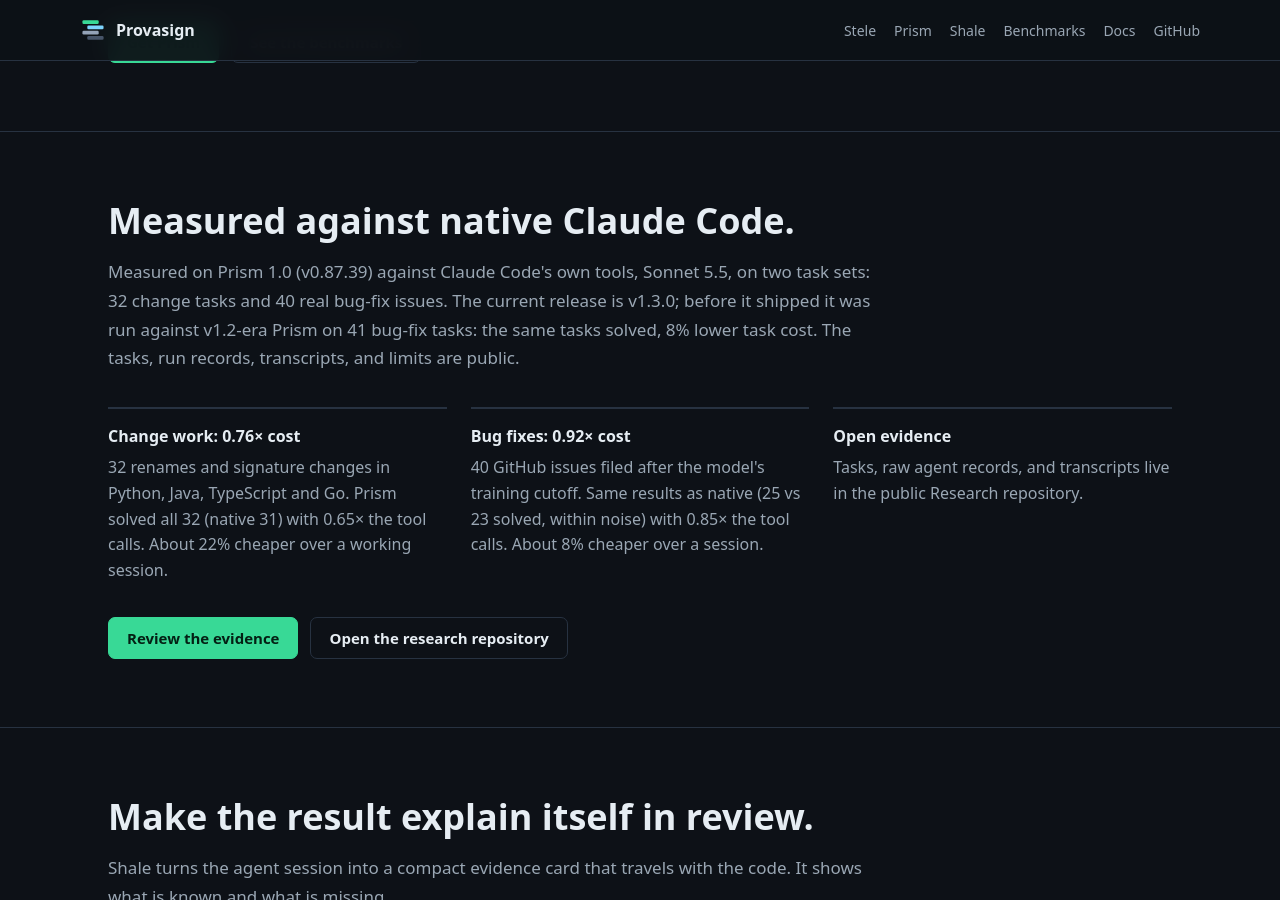
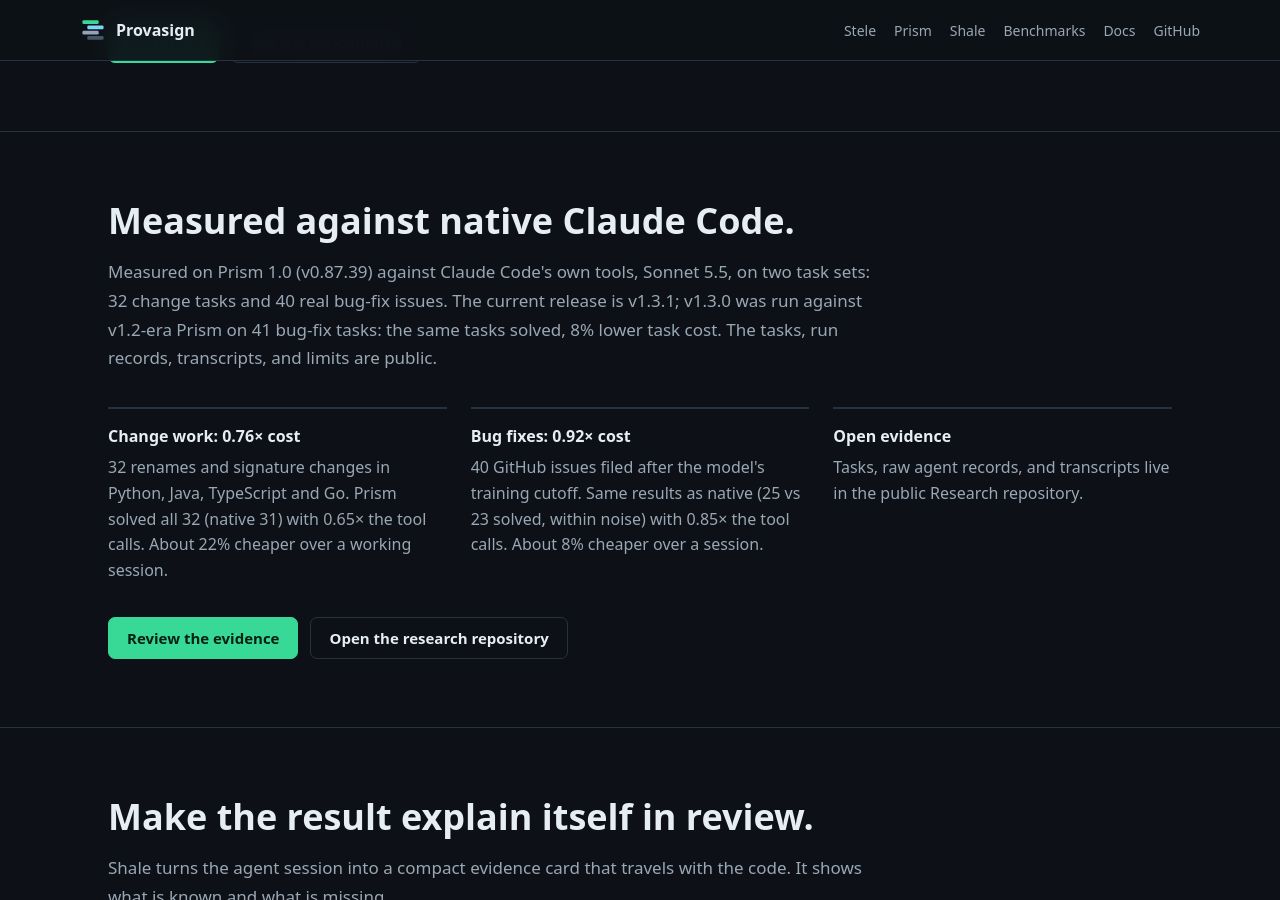
Before and after one commit to provasign/provasign.github.io, a Jekyll site: the page built from index.html, in a window 1280 px wide and 900 px high, scrolled down 3443 px. Built offline with Jekyll 4.4.1, drawn with Linux system fonts in a browser that asks for light colours.

Commit message:
Prism v1.3.1 and Grove v0.64.1 pins
Co-Authored-By: Claude Opus 5.5 <noreply@anthropic.com>
Claude-Session: https://claude.ai/code/session_01EGo7eZsdnqrNMySP58gvuH

```diff
--- a/index.html
+++ b/index.html
@@ -297,7 +297,7 @@ completeness: <span class="green">closed</span> (compiler-backed go)
     <section class="section">
       <div class="wrap">
         <h2 class="section-title">Measured against native Claude Code.</h2>
-        <p class="section-lead">Measured on Prism 1.0 (v0.87.39) against Claude Code's own tools, Sonnet 5.5, on two task sets: 32 change tasks and 40 real bug-fix issues. The current release is v1.3.0; before it shipped it was run against v1.2-era Prism on 41 bug-fix tasks: the same tasks solved, 8% lower task cost. The tasks, run records, transcripts, and limits are public.</p>
+        <p class="section-lead">Measured on Prism 1.0 (v0.87.39) against Claude Code's own tools, Sonnet 5.5, on two task sets: 32 change tasks and 40 real bug-fix issues. The current release is v1.3.1; v1.3.0 was run against v1.2-era Prism on 41 bug-fix tasks: the same tasks solved, 8% lower task cost. The tasks, run records, transcripts, and limits are public.</p>
         <div class="principles">
           <div class="principle"><strong>Change work: 0.76× cost</strong><p>32 renames and signature changes in Python, Java, TypeScript and Go. Prism solved all 32 (native 31) with 0.65× the tool calls. About 22% cheaper over a working session.</p></div>
           <div class="principle"><strong>Bug fixes: 0.92× cost</strong><p>40 GitHub issues filed after the model's training cutoff. Same results as native (25 vs 23 solved, within noise) with 0.85× the tool calls. About 8% cheaper over a session.</p></div>
```
Also changed, not shown: grove.md (+1 -1 lines), prism.md (+1 -1 lines).
